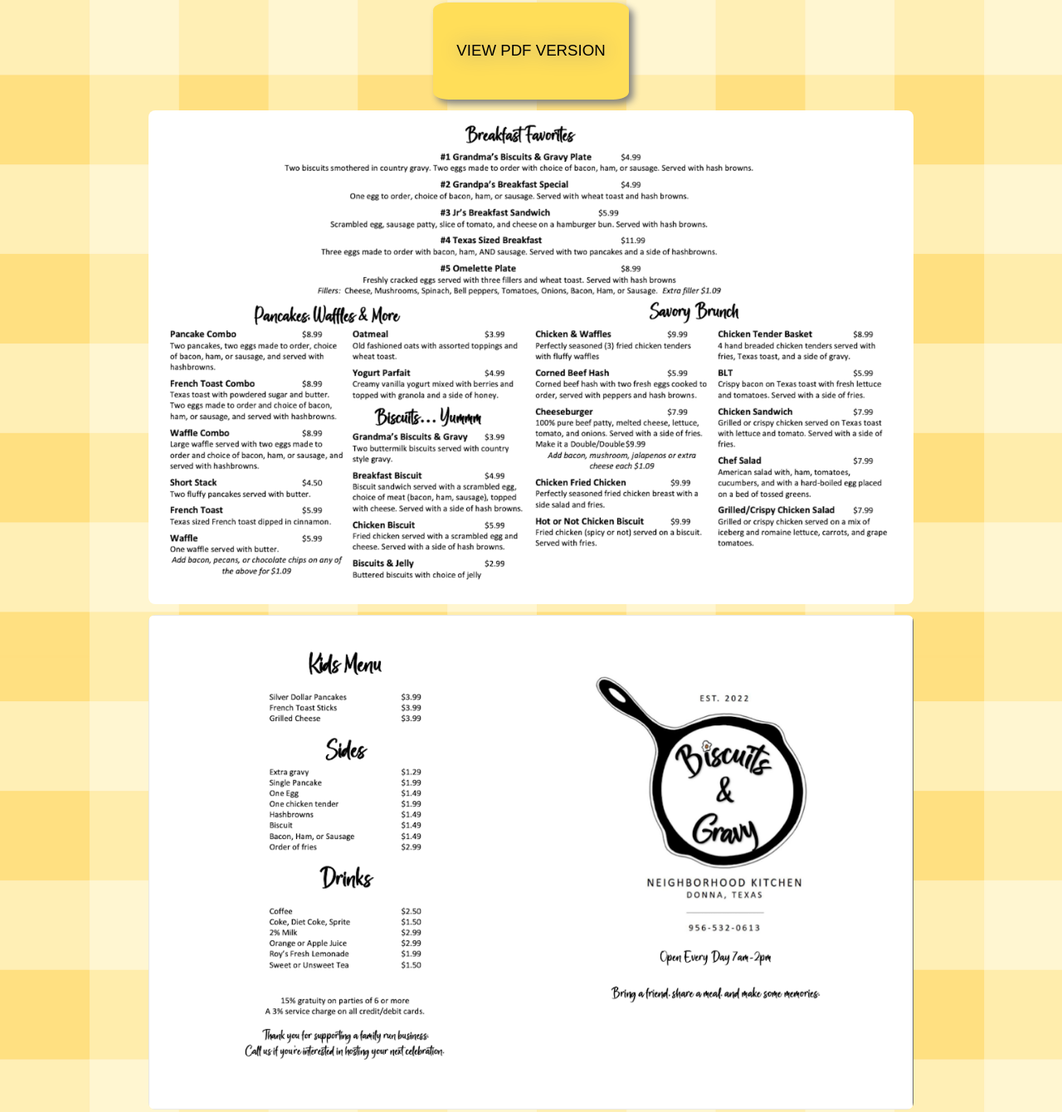
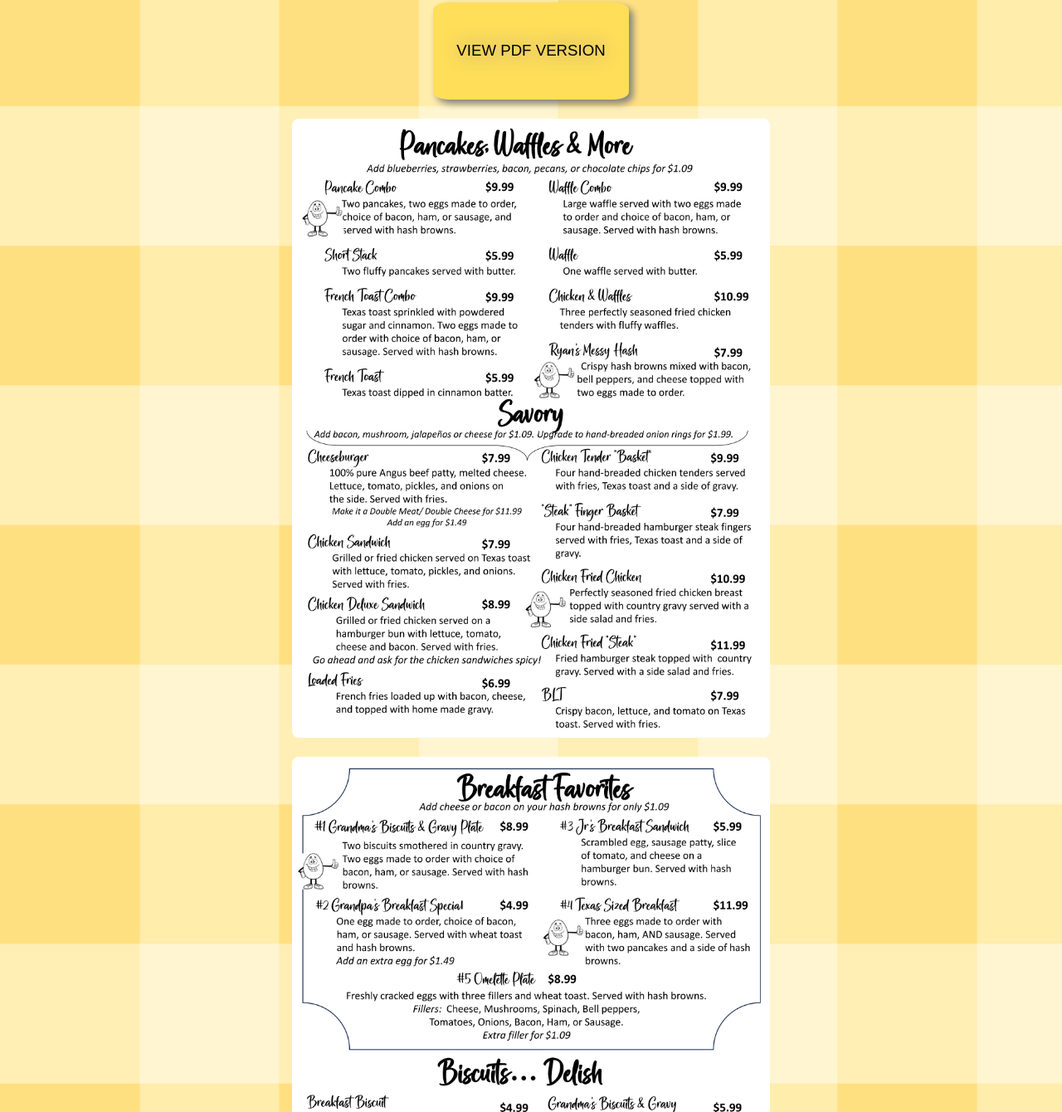
Before and after one commit to Sofia-Mesquita/biscuits-and-gravy-website, a website: page menu.html in a window 1280 px wide. Shown: the part 577-1917 px from the top of the page at 83% size. Drawn offline with Linux system fonts and the light colour scheme.

Commit message:
update menu

```diff
--- a/menu.html
+++ b/menu.html
@@ -28,7 +28,7 @@
 
     <style>
         .menu{
-            width: 80%;
+            width: 50%;
             height: fit-content;
             justify-content: center;
         }
@@ -67,9 +67,11 @@
             </div>
 
             <div style="justify-items: center; display: grid; row-gap: 1%; padding: 5%;">
-                <a href=".res/Biscuits & Gravy Menu 062423 11x17 - Copy.pdf" target="_blank" rel="noopener noreferrer" class="button"><p>VIEW PDF VERSION</p></a>
-                <img src=".res/BGMenu1.png" alt="" class="menu">
-                <img src=".res/BGMenu2.png" alt="" class="menu">
+                <a href=".res/BnG menu portrait 8.5x11- PDF FINAL.pdf" target="_blank" rel="noopener noreferrer" class="button"><p>VIEW PDF VERSION</p></a>
+                <img src=".res/B&GMenu1-1.png" alt="" class="menu">
+                <img src=".res/B&GMenu2-1.png" alt="" class="menu">
+                <img src=".res/B&GMenu3-1.png" alt="" class="menu">
+
 
             </div>
 
```
Also changed, not shown: .res/B&GMenu1-1.png (added), .res/B&GMenu2-1.png (added), .res/B&GMenu3-1.png (added), .res/BGMenu1.png (deleted), .res/BGMenu2.png (deleted), 2 other files.
